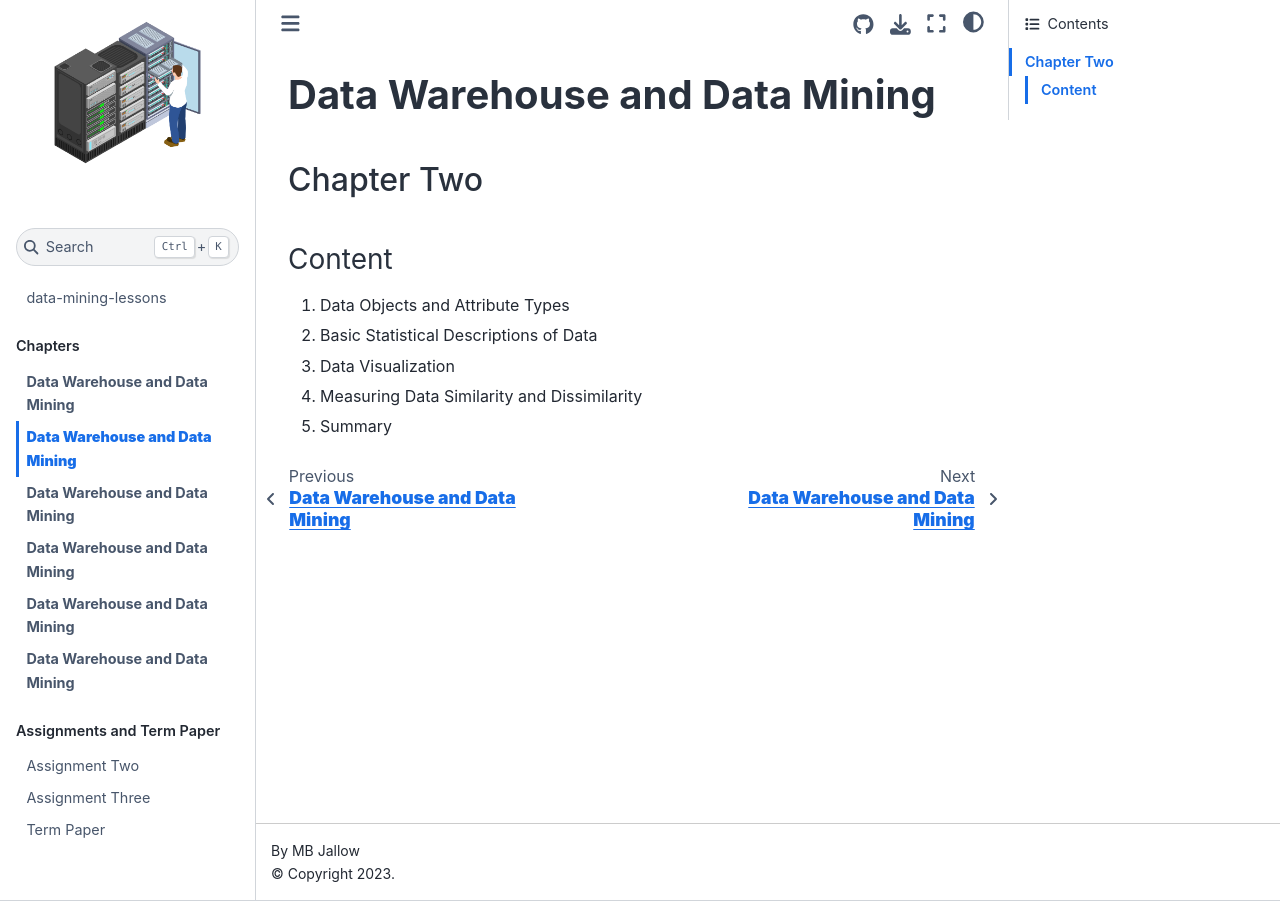
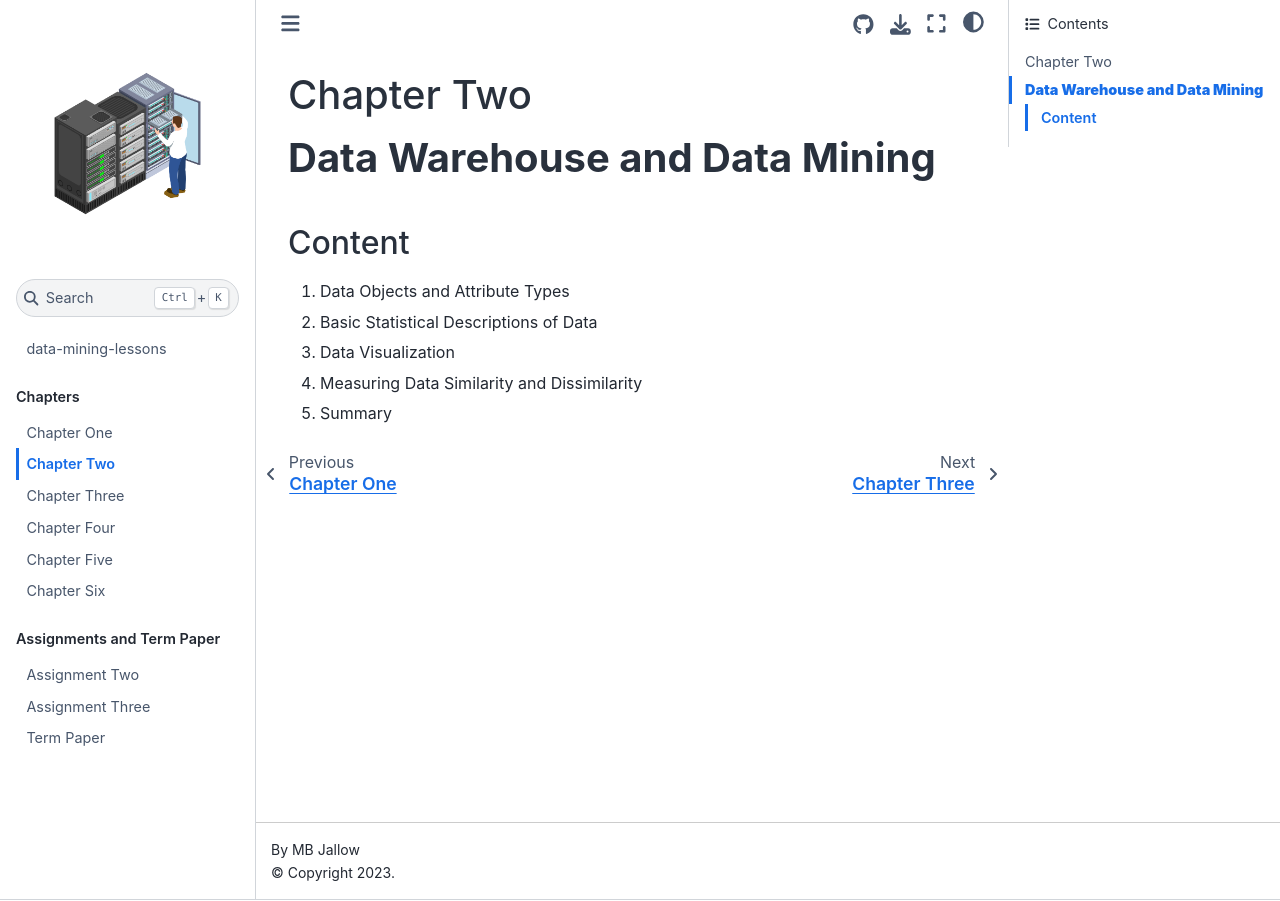
Before and after one commit to mbjallow6/data-mining-lessons, a Jupyter Book: the page built from chapters/chapter2.md, in a window 1280 px wide. Built offline with Jupyter Book 1.0.4 settings and Sphinx 7.4.7 and the Sphinx Book theme 1.1.4, drawn with Linux system fonts in a browser that asks for light colours; pages that are not in the unit, such as notebooks, are missing from menus.

Commit message:
Added chapter content

```diff
--- a/chapters/chapter2.md
+++ b/chapters/chapter2.md
@@ -1,6 +1,6 @@
+## Chapter Two
+
 # **Data Warehouse and Data Mining**
-
-## Chapter Two
 
 ### Content
 
```
Also changed, not shown: chapters/chapter1.md (+2 -2 lines), chapters/chapter3.md (+2 -2 lines), chapters/chapter4.md (+2 -2 lines), chapters/chapter5.md (+2 -2 lines), chapters/chapter6.md (+2 -2 lines).
